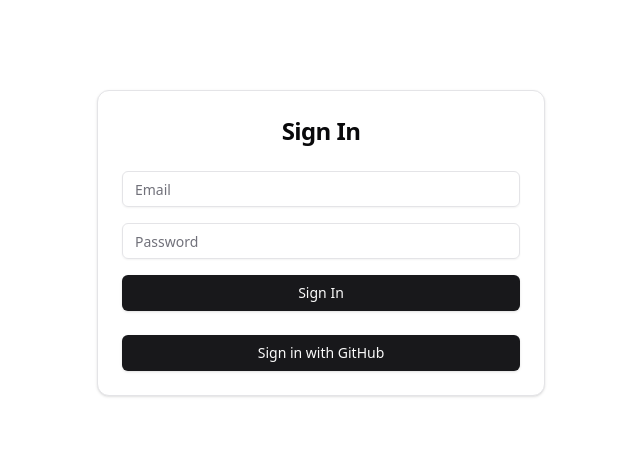
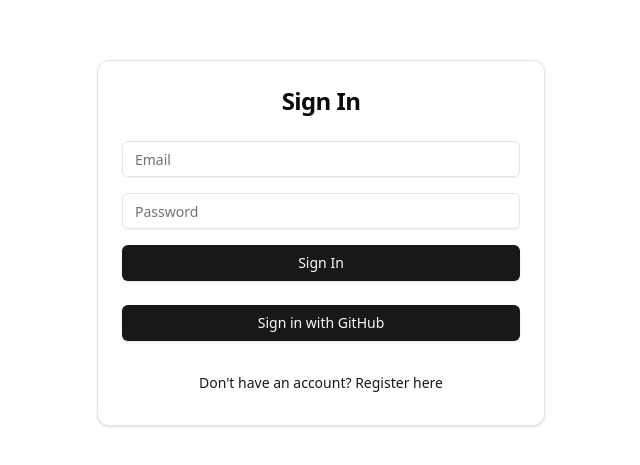
Before and after one commit to jepeteo/Url-Shortener, a Next.js app: page /auth/signin in a window 1280 px wide. Shown: the part 157-622 px from the top of the page, without its empty margins (319-959 px from the left). Built offline with nearby package versions, Linux system fonts and the light colour scheme.

Commit message:
add register link to signin page

```diff
--- a/app/auth/signin/page.js
+++ b/app/auth/signin/page.js
@@ -12,6 +12,7 @@
   CardContent,
   CardFooter,
 } from "@/components/ui/card";
+import Link from "next/link";
 
 export default function SignIn() {
   const [email, setEmail] = useState("");
@@ -66,6 +67,11 @@
             Sign in with GitHub
           </Button>
         </CardFooter>
+        <CardFooter className="flex justify-center">
+          <Link href="/auth/register">
+            <Button variant="link">Don't have an account? Register here</Button>
+          </Link>
+        </CardFooter>
       </Card>
     </div>
   );
```
